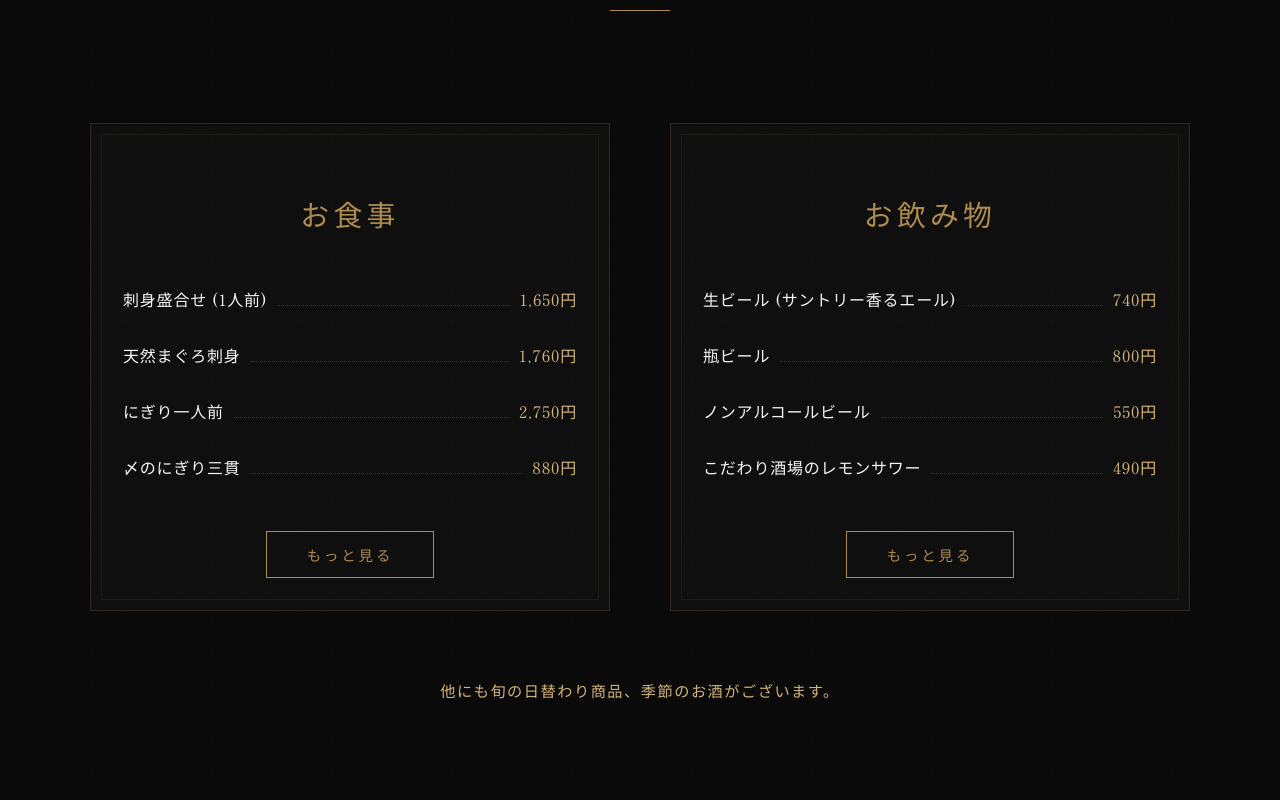
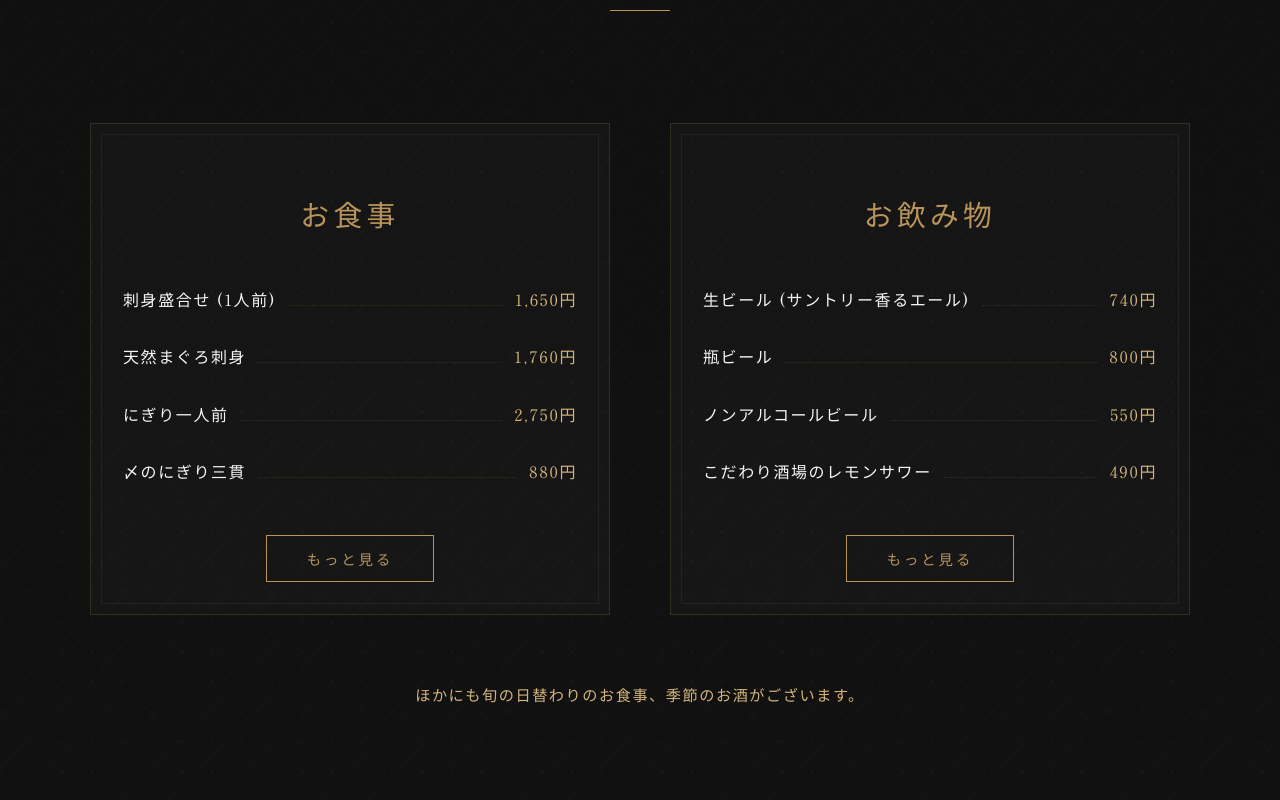
Before and after one commit to kuuu83/hp-react, a React (Vite) app: page / in a window 1280 px wide. Shown: the part 1060-1860 px from the top of the page. Built offline with nearby package versions, Linux system fonts and the light colour scheme.

Commit message:
CSS 調整

```diff
--- a/src/components/Header/Header.css
+++ b/src/components/Header/Header.css
@@ -30,7 +30,8 @@
 .full-nav {
     flex-grow: 1;
     display: flex;
-    justify-content: center;
+    justify-content: center; /* 中央揃えに戻し */
+    margin-right: 10%; /* 右側にマージンを持たせることで、少し左に寄せる */
 }
 
 .full-nav ul {
--- a/src/components/Menu/Menu.css
+++ b/src/components/Menu/Menu.css
@@ -50,9 +50,10 @@
     display: flex;
     justify-content: space-between;
     align-items: baseline;
-    margin-bottom: 1.5rem;
+    margin-bottom: 1.6rem;
     font-family: 'Shippori Mincho', serif;
     position: relative;
+    letter-spacing: 0.1em;
 }
 
 .menu-item-name {
@@ -64,8 +65,8 @@
 .menu-item-name::after {
     content: '';
     flex-grow: 1;
-    border-bottom: 1px dotted rgba(175, 139, 80, 0.3);
-    margin: 0 10px;
+    border-bottom: 1px dotted rgba(175, 139, 80, 0.2);
+    margin: 0 12px;
 }
 
 .menu-item-price {
--- a/src/components/Menu/Menu.jsx
+++ b/src/components/Menu/Menu.jsx
@@ -201,7 +201,7 @@ function Menu({ onOpenMenu }) {
                 </div>
             </div>
 
-            <p className="menu-seasonal-note reveal delay-3">他にも旬の日替わり商品、季節のお酒がございます。</p>
+            <p className="menu-seasonal-note reveal delay-3">ほかにも旬の日替わりのお食事、季節のお酒がございます。</p>
         </section>
     );
 }
--- a/src/index.css
+++ b/src/index.css
@@ -6,12 +6,12 @@ html {
 
 /* 基本設定 */
 :root {
-    --primary-color: #af8b50;
+    --primary-color: #b8945a; /* 朽葉色・黄金に近い落ち着いた金 */
     --primary-light: #d4b47a;
-    --background-color: #0a0a0a;
+    --background-color: #0f0f0f; /* 墨消し - わずかに温かみのある黒 */
     --text-color: #f5f5f5;
-    --header-bg: rgba(10, 10, 10, 0.9);
-    --footer-bg: #050505;
+    --header-bg: rgba(15, 15, 15, 0.9);
+    --footer-bg: #0a0a0a;
     --footer-text: #dcdcdc;
     --accent-red: #8b0000;
 }
@@ -21,12 +21,16 @@ body {
     margin: 0;
     padding: 0;
     background-color: var(--background-color);
-    /* 【和紙の質感】微細なノイズとテクスチャ */
+    /* 【和紙の質感】繊維の重なりやムラを強めに表現 */
     background-image:
-        radial-gradient(circle at 2px 2px, rgba(255, 255, 255, 0.015) 1px, transparent 0),
-        repeating-linear-gradient(45deg, rgba(255, 255, 255, 0.003) 0px, rgba(255, 255, 255, 0.003) 1px, transparent 1px, transparent 15px),
-        repeating-linear-gradient(-45deg, rgba(255, 255, 255, 0.003) 0px, rgba(255, 255, 255, 0.003) 1px, transparent 1px, transparent 15px);
-    background-size: 30px 30px, 25px 25px, 25px 25px;
+        /* 1. 微細なノイズ */
+        radial-gradient(circle at 2px 2px, rgba(255, 255, 255, 0.03) 1px, transparent 0),
+        /* 2. 和紙の繊維感（斜めのラインを重ねる） */
+        repeating-linear-gradient(45deg, rgba(255, 255, 255, 0.01) 0px, rgba(255, 255, 255, 0.01) 1px, transparent 1px, transparent 20px),
+        repeating-linear-gradient(-45deg, rgba(255, 255, 255, 0.01) 0px, rgba(255, 255, 255, 0.01) 1px, transparent 1px, transparent 25px),
+        /* 3. 大きな和紙特有のムラ（雲竜風） */
+        radial-gradient(circle at 50% 50%, rgba(255, 255, 255, 0.02) 0%, transparent 80%);
+    background-size: 30px 30px, 40px 40px, 50px 50px, 100% 100%;
     color: var(--text-color);
     line-height: 2;
     letter-spacing: 0.05em;
```
